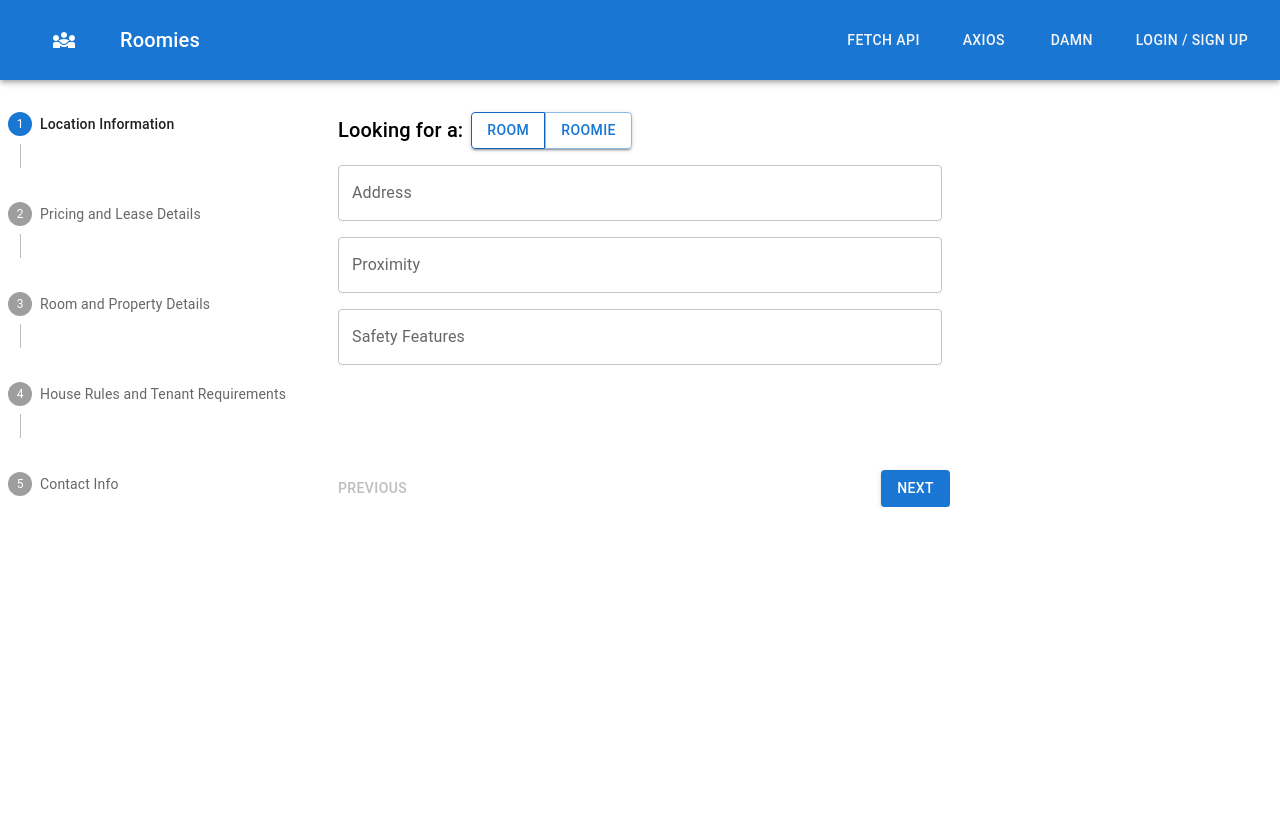
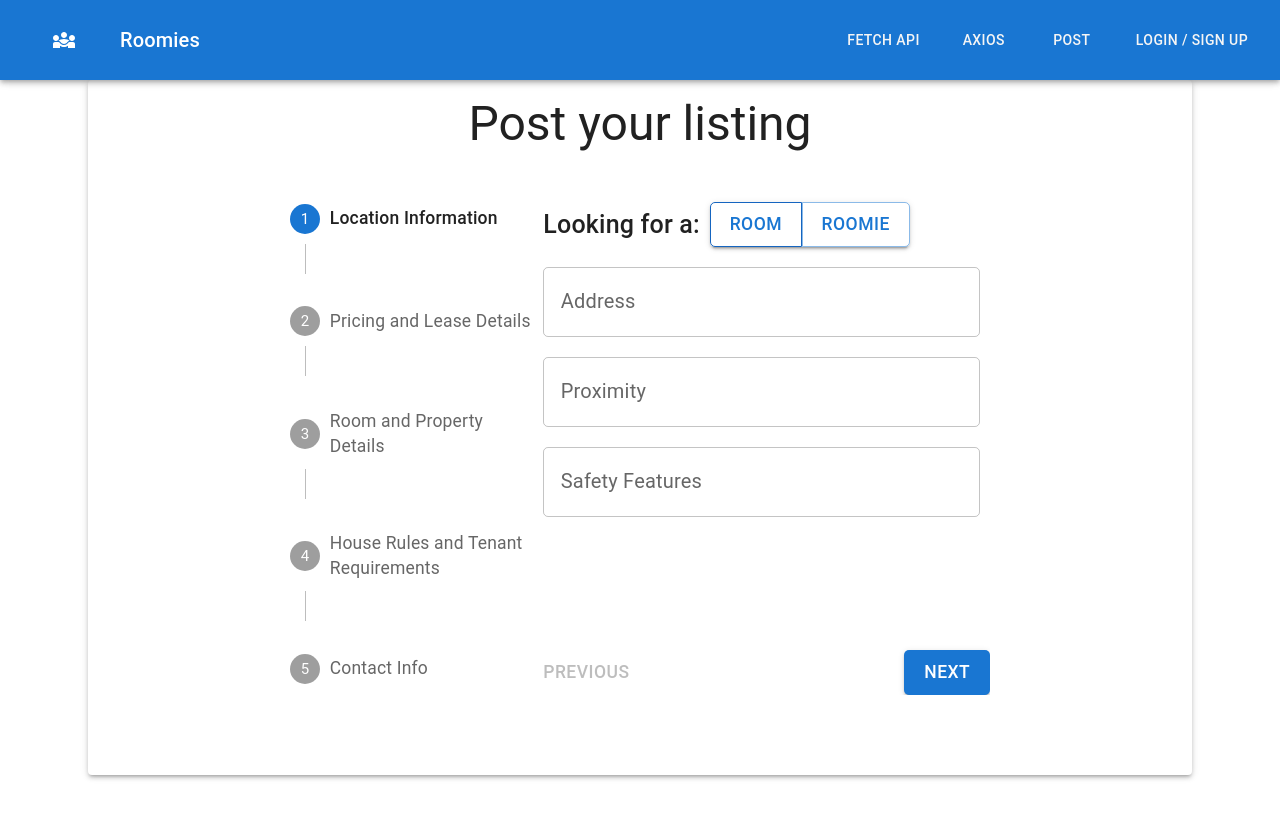
Before and after one commit to tirdesh/FindARoomie, a React (Create React App) app in the folder frontend/: page /test in a window 1280 px wide. Shown: the top 818 px of the page. Built offline with nearby package versions, Linux system fonts and the light colour scheme.

Commit message:
working navbar with routes

```diff
--- a/frontend/src/App.tsx
+++ b/frontend/src/App.tsx
@@ -7,7 +7,7 @@ import CreateListingForm from './pages/CreateListingPage/CreateListingForm';
 import SummaryPage from './pages/CreateListingPage/SummaryPage';
 
 import Navbar from './components/Navbar/navbar';
-import Login from './pages/Login/login-page';
+// import Login from './pages/Login/login-page';
 function App() {
   return (
     <Router>
@@ -15,7 +15,7 @@ function App() {
         <Navbar></Navbar>
 
         <Routes>
-          <Route path='/login' element={<Login />}></Route>
+          {/* <Route path='/login' element={<Login />}></Route> */}
           <Route path="/fetch" element={<RoomFiltersFetch />} />
           <Route path="/axios" element={<RoomFiltersAxios />} />
           <Route path="/test" element={<CreateListingForm />} />
--- a/frontend/src/components/Navbar/navbar.css
+++ b/frontend/src/components/Navbar/navbar.css
@@ -1,3 +1,3 @@
-nav{
-    margin-top: 6em;
-}
+/* .navbar-app{
+    margin-top: 5em;
+} */
--- a/frontend/src/components/Navbar/navbar.tsx
+++ b/frontend/src/components/Navbar/navbar.tsx
@@ -2,11 +2,12 @@ import {AppBar, Button, IconButton, Stack, Toolbar, Typography} from '@mui/mater
 import Diversity3Icon from '@mui/icons-material/Diversity3';
 import React from 'react';
 import { Link } from 'react-router-dom';
+import './navbar.css'
 
 function ResponsiveAppBar() {
 
   return (
-    <AppBar>
+    <AppBar className='navbar-app'>
         <Toolbar>
             <IconButton sx={{margin: 2}} size='large' edge="start" color='inherit' aria-label='logo'>
                <Diversity3Icon/>
@@ -24,7 +25,7 @@ function ResponsiveAppBar() {
                 <Button sx={{color: 'whitesmoke'}}  color="secondary">Axios</Button>
               </Link>
               <Link to="/test">
-                <Button sx={{color: 'whitesmoke'}}  color="secondary">Damn</Button>
+                <Button sx={{color: 'whitesmoke'}}  color="secondary">Post</Button>
               </Link>
               <Link to="/login">
               <Button sx={{color: 'whitesmoke'}} color="secondary">Login / Sign Up</Button>
--- a/frontend/src/pages/CreateListingPage/CreateListingForm.tsx
+++ b/frontend/src/pages/CreateListingPage/CreateListingForm.tsx
@@ -3,8 +3,9 @@ import React from 'react';
 import { useSelector, useDispatch } from 'react-redux';
 import { incrementStep, decrementStep } from '../../redux/slices/CreateListingStepSlice';
 import { RootState } from '../../redux/store';
-import { Button, Stepper, Step, StepLabel, Grid } from '@mui/material';
+import { Button, Stepper, Step, StepLabel, Grid, Paper, Typography } from '@mui/material';
 import { useNavigate } from 'react-router-dom';
+import './common.css'
 
 // Import your step components
 import Step1 from '../../components/CreateListingSteps/step1Form';
@@ -36,7 +37,11 @@ const StepForm: React.FC = () => {
   };
 
   return (
-    <Grid sx={{marginTop: 10}} container spacing={3}>
+      <Paper className='formPaper' elevation={3}>
+        <Typography sx={{textAlign: 'center', marginBottom: 5}} variant='h3'>
+          Post your listing
+        </Typography>
+      <Grid className='formGrid'  container spacing={3}>
       <Grid item xs={3}>
       <Stepper activeStep={step - 1} orientation="vertical" sx={{ minWidth: '200px', height: '400px', display: 'flex', flexDirection: 'column', justifyContent: 'flex-start' }}>
           {steps.map((label, index) => (
@@ -46,8 +51,8 @@ const StepForm: React.FC = () => {
           ))}
         </Stepper>
       </Grid>
-      <Grid item xs={6} sx={{ display: 'flex', flexDirection: 'column', alignItems: 'stretch', overflowY: 'scroll', minHeight: 0 }}>
-        <Grid item sx={{ display: 'flex', flexDirection: 'column', alignItems: 'stretch', overflowY: 'scroll', height: '350px',  padding: '8px', scrollbarWidth: 'thin', scrollbarColor: '#888 transparent' , '&::-webkit-scrollbar-thumb': { background: '#888' } }}>
+      <Grid item xs={6} sx={{ display: 'flex', flexDirection: 'column', alignItems: 'stretch', overflowY: 'auto', minHeight: 0 }}>
+        <Grid item sx={{ display: 'flex', flexDirection: 'column', alignItems: 'stretch', overflowY: 'auto', height: '350px',  padding: '8px', scrollbarWidth: 'thin', scrollbarColor: '#888 transparent' , '&::-webkit-scrollbar-thumb': { background: '#888' } }}>
           {step === 1 && <Step1 />}
           {step === 2 && <Step2 />}
           {step === 3 && <Step3 />}
@@ -74,6 +79,9 @@ const StepForm: React.FC = () => {
         </div>
       </Grid>
     </Grid>
+      </Paper>
+
+
   );
 };
 
--- a/frontend/src/pages/CreateListingPage/SummaryPage.tsx
+++ b/frontend/src/pages/CreateListingPage/SummaryPage.tsx
@@ -6,6 +6,7 @@ import { Accordion, AccordionDetails, AccordionSummary, Typography, Grid, Paper,
 import ExpandMoreIcon from '@mui/icons-material/ExpandMore';
 import { submitForm } from '../../redux/slices/CreateListingFormSlice';
 import { useNavigate } from 'react-router-dom';
+import './summary.css';
 
 const SummaryPage: React.FC = () => {
   const formData = useSelector((state: RootState) => state.form);
@@ -34,10 +35,10 @@ const SummaryPage: React.FC = () => {
   );
 
   return (
-    <Grid container spacing={2}>
+    <Grid className='summaryGrid' container spacing={2}>
       <Grid item xs={12}>
-        <Paper elevation={3} style={{ padding: '16px' }}>
-          <Typography variant="h6">Summary</Typography>
+        <Paper className='formPaper' elevation={3} style={{ padding: '16px' }}>
+          <Typography textAlign={'center'} variant="h4">Summary</Typography>
 
           {renderAccordion("Location Information", (
             <Typography>
--- /dev/null
+++ b/frontend/src/pages/CreateListingPage/common.css
@@ -0,0 +1,11 @@
+
+.formGrid{
+    align-items: center;
+    justify-content: center;
+    zoom: 1.25;
+}
+.formPaper{
+    margin: 3em;
+    padding: 5em;
+    padding-top: 2em;
+}
--- /dev/null
+++ b/frontend/src/pages/CreateListingPage/summary.css
@@ -0,0 +1,8 @@
+.summaryGrid{
+    margin-top: 5em;
+    zoom: 1.5;;
+}
+.formPaper{
+    margin: 5em;
+    padding-top: 1em;
+}
--- a/frontend/src/pages/Login/login-page.tsx
+++ /dev/null
@@ -1,52 +0,0 @@
-import React, { useState } from "react";
-import { ReactElement } from "react";
-import './login.css';
-import { Button, Paper, TextField, Typography } from "@mui/material";
-import { stat } from "fs";
-
-const Login: React.FC = ():ReactElement => {
-    let loginState: Boolean = true;
-    const [loginS, setSignup] = useState(false);
-    const [btnText, setBtnText] = useState("SignUp");
-    const handleSignUpBt = () =>{
-        if(loginS){
-            setSignup(false);
-        }
-        else{
-            setSignup(true);
-        }
-        if(btnText==="SignUp"){ setBtnText("Login")}
-        else{setBtnText("SignUp")}
-    }
-    return(
-        <div>
-            <div className="login-div">
-                    <h1>Login Page</h1>
-                    <div className="login-box">
-                    <Paper sx={{paddingY:2}} elevation={3}>
-                        <Typography variant="h4">
-                            Login
-                        </Typography>
-
-                        { loginS ? ( <h1>Login State</h1> ): (<h1>SignUp</h1>) }
-
-                        <TextField sx={{marginTop:2, marginBottom:2}} label="username/email" variant="outlined">
-                        </TextField>
-                        <br />
-                        <TextField sx={{marginTop:2, marginBottom:2}}   label="Password" variant="outlined">
-                        </TextField>
-                        <br />
-
-                        <Button onClick={handleSignUpBt} variant="contained" color="primary"> {btnText} </Button>
-
-                    </Paper>
-                    </div>
-
-                </div>
-        </div>
-
-)
-
-}
-
-export default Login
--- a/frontend/src/pages/Login/login.css
+++ /dev/null
@@ -1,8 +0,0 @@
-.login-div{
-    margin-top: 5em;
-    text-align: center;
-}
-
-.login-box{
-    margin: auto 30%;
-}
```
Also changed, not shown: frontend/src/components/Navbar/navbar-temp.tsx (deleted, +0 -32 lines).
